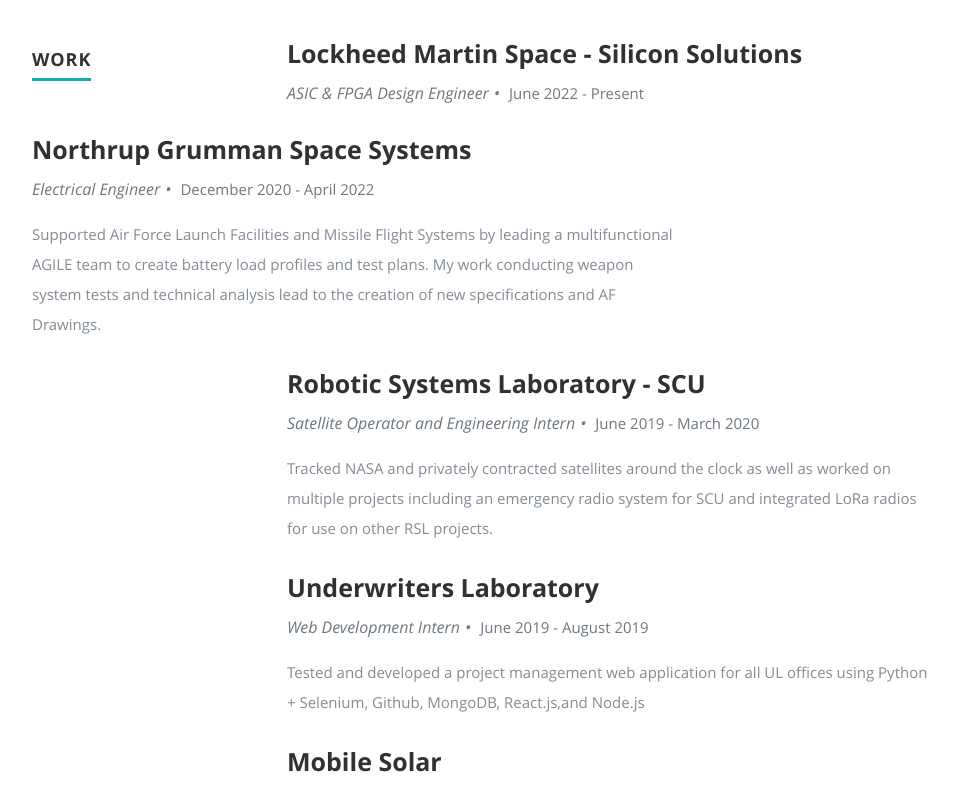
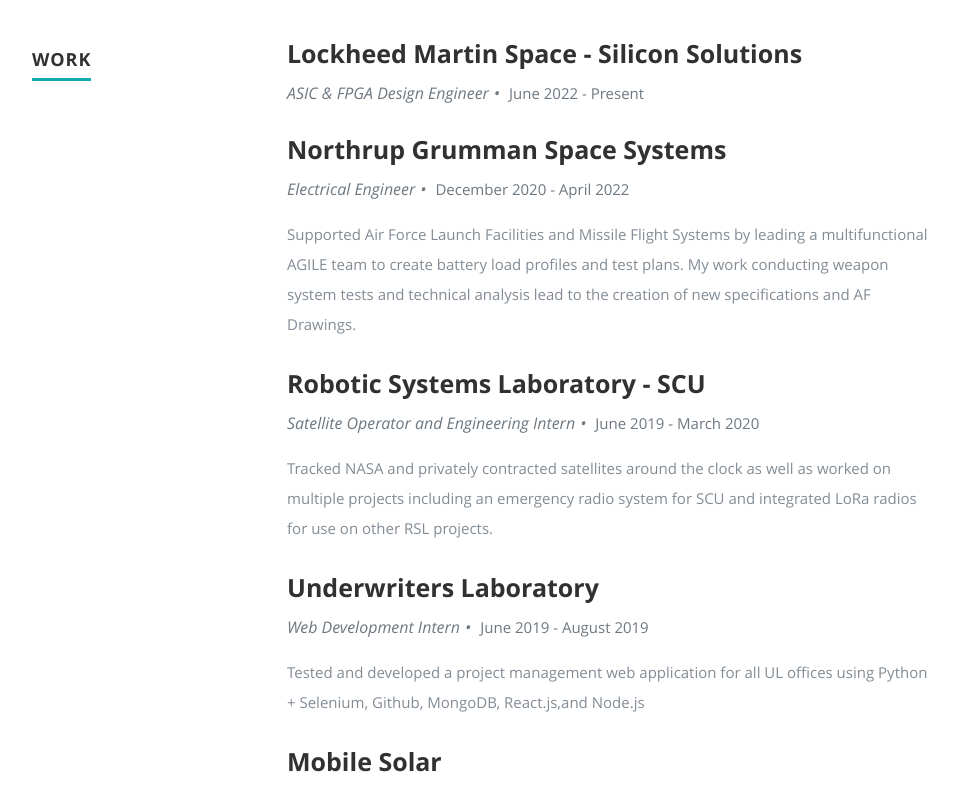
Before and after one commit to beeenut/portfolio, a React (Create React App) app: page / in a window 1280 px wide. Shown: the part 1980-2773 px from the top of the page, without its empty margins (118-1076 px from the left). Built offline with nearby package versions, Linux system fonts and the light colour scheme.

Commit message:
div update 4

```diff
--- a/src/Components/Resume.js
+++ b/src/Components/Resume.js
@@ -122,8 +122,6 @@
                 <p></p>
               </p>
             </div>
-          </div>
-          <div className="nine columns main-col">
             <div key="Northrup Grumman Space Systems">
               <h3>Northrup Grumman Space Systems</h3>
               <p className="info">
@@ -139,8 +137,6 @@
                 specifications and AF Drawings.
               </p>
             </div>
-          </div>
-          <div className="nine columns main-col">
             <div key="Robotic Systems Laboratory - SCU">
               <h3>Robotic Systems Laboratory - SCU</h3>
               <p className="info">
```
